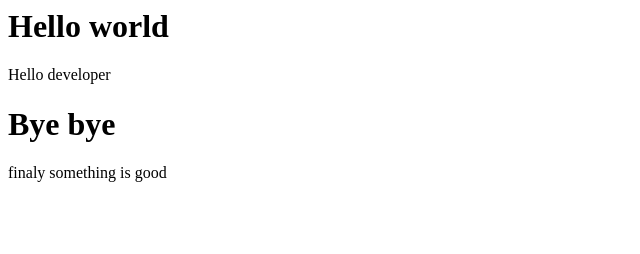
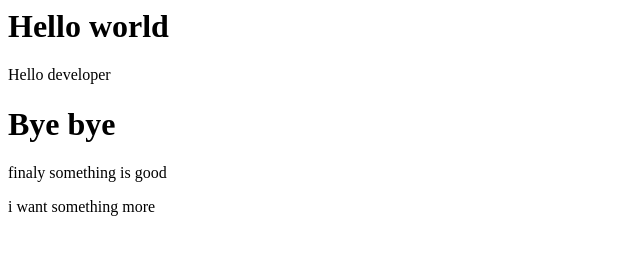
Before and after one commit to imneeteeshyadav98/automate, a plain HTML site: page index.html in a window 1280 px wide. Shown: the whole page, without its empty margins (0-640 px from the left). Drawn offline with Linux system fonts and the light colour scheme.

Commit message:
third commit

```diff
--- a/index.html
+++ b/index.html
@@ -2,3 +2,4 @@
 Hello developer
 <h1>Bye bye</h1>
 <p>finaly something is good</p>
+<p>i want something more</p>
```
